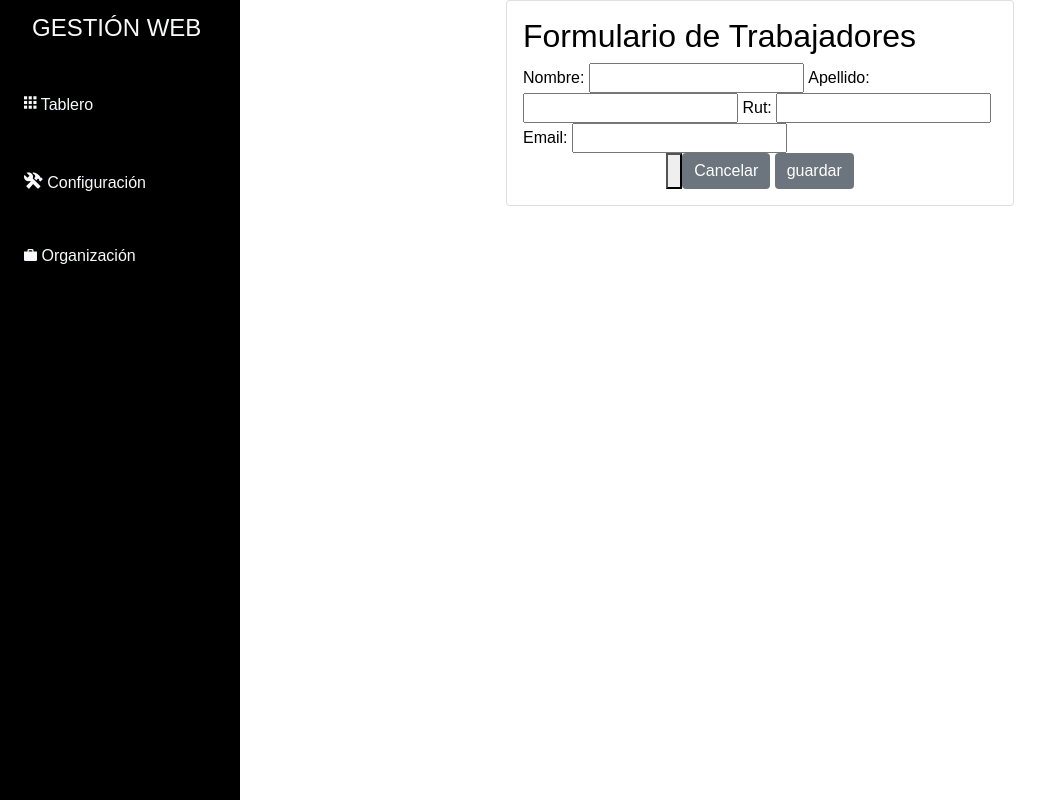
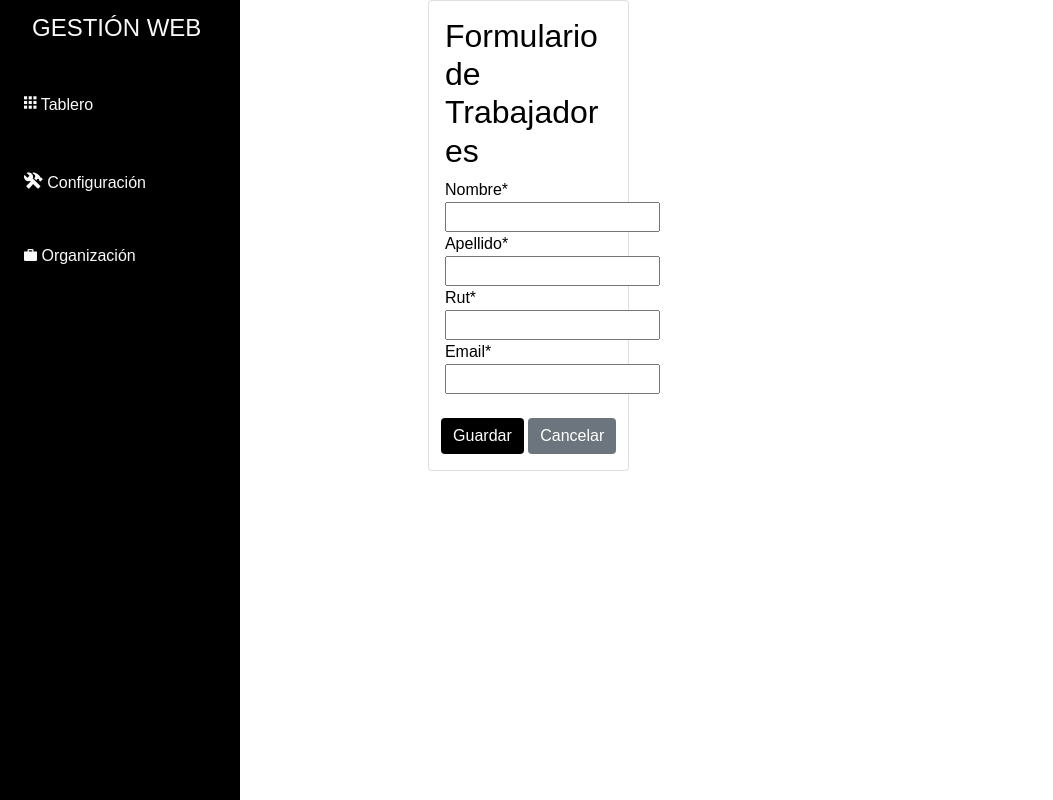
Before and after one commit to Eriktorress/Django, a Django app: page /form_trab/ in a window 1280 px wide. Shown: the part 70-870 px from the top of the page, without its empty margins (0-1053 px from the left). Run offline with Django 4.2, Linux system fonts and the light colour scheme; some libraries are stand-ins or nearby versions.

Commit message:
Agrega botón cancelar al formulario de trabaja

```diff
--- a/base/settings.py
+++ b/base/settings.py
@@ -42,7 +42,10 @@
     'gestor.apps.GestorConfig',
     'corsheaders',
     'rest_framework',
+    'crispy_forms',
 ]
+
+CRISPY_TEMAPLATE_PACK ='bootstrap4'
 
 MIDDLEWARE = [
     'django.middleware.security.SecurityMiddleware',
--- a/gestor/templates/gestor/Home.html
+++ b/gestor/templates/gestor/Home.html
@@ -6,18 +6,14 @@
     <meta charset="UTF-8">
     <meta http-equiv="X-UA-Compatible" content="IE=edge">
     <meta name="viewport" content="width=device-width, shrink-to-fit=no">
-    <link rel="stylesheet" href="https://cdn.jsdelivr.net/npm/bootstrap@5.1.3/dist/css/bootstrap.min.css"
-        integrity="sha384-1BmE4kWBq78iYhFldvKuhfTAU6auU8tT94WrHftjDbrCEXSU1oBoqyl2QvZ6jIW3" crossorigin="anonymous">
     <link href="https://unpkg.com/ionicons@4.5.10-0/dist/css/ionicons.min.css" rel="stylesheet">
-    <link href="https://fonts.googleapis.com/css2?family=Mulish:wght@300;700&display=swap" rel="stylesheet">
     <link rel="icon" type="image/x-icon" href="Imagenes/iluminati.png">
     {% load static %}
+    <link rel="stylesheet" href="https://cdn.jsdelivr.net/npm/bootstrap@5.1.3/dist/css/bootstrap.min.css"
+    integrity="sha384-1BmE4kWBq78iYhFldvKuhfTAU6auU8tT94WrHftjDbrCEXSU1oBoqyl2QvZ6jIW3" crossorigin="anonymous">
     {% block css %}
     {% endblock %}
     <link rel="stylesheet" href="{% static 'css/dashboard.css' %}">
-
-
-
 
     <title>Gestión WEB</title>
 </head>
--- a/gestor/templates/gestor/form_trab.html
+++ b/gestor/templates/gestor/form_trab.html
@@ -2,10 +2,11 @@
 {% extends 'gestor/home.html'%}
 {% load static %}
 {% block content %}
+{% load crispy_forms_tags %}
 
 
 <div class="row">
-    <div class="col-12 col-md-6 offset-md-3">
+    <div class="col-12 col-md-6 offset-md-5">
 
         <div class="card">
             <div class="card-body">
@@ -15,13 +16,14 @@
 
         {% csrf_token %}
 
-        {{ form }}
+        {{ form  | crispy }}
+
+        <br>
 
         <div class="d-flex justify-content-center">
-        <button type="submit" id="btnEnviar" class="button" value="Guardar"></button>
-        <input type="reset" value="Cancelar" class="btn btn-secondary">
+            <button type="submit" id="btnEnviar" class="btn btn-primary"> Guardar</button>
              &nbsp;
-        <input type="reset" value="guardar" class="btn btn-secondary">
+            <a href="{% url 'listado-trabajador'%}"> <button type="button" class="btn btn-secondary">Cancelar</button></a>
 
         </div>
     </form>
--- a/gestor/templates/gestor/list_trab.html
+++ b/gestor/templates/gestor/list_trab.html
@@ -7,6 +7,7 @@
 {% endblock %}
 
 {% block content %}
+
 
     <h1>Listado de Trabajadores</h1>
 
--- a/requirements.txt
+++ b/requirements.txt
@@ -7,3 +7,4 @@
 sqlparse==0.4.2
 tzdata==2022.1
 pillow
+django-crispy-forms
```
Also changed, not shown: db.sqlite3.
